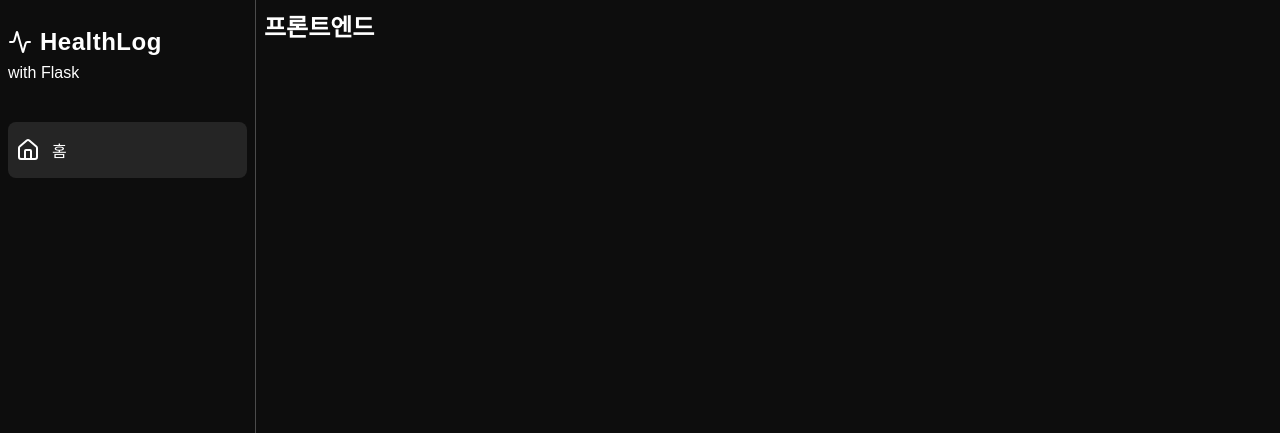
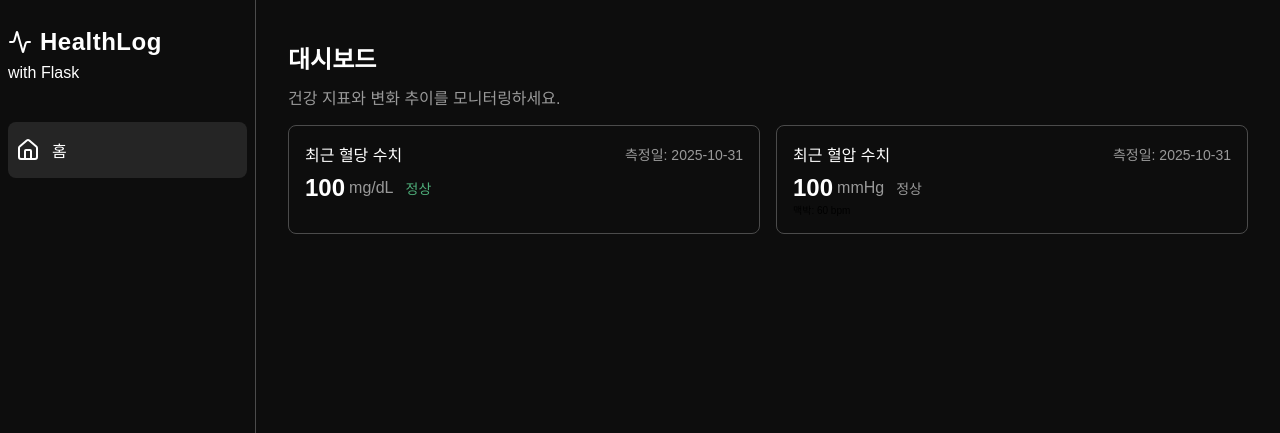
Before and after one commit to hyoni0817/jinja2-health-log, a Flask app: page / in a window 1280 px wide. Shown: the top 433 px of the page. Run offline with Flask 3, Linux system fonts and the light colour scheme; style sheets or scripts are compiled from the project's sources.

Commit message:
Feat: 홈에서 최근 수치 영역 구현 및 최근 혈당 상태를 구별할 글자색 적용

```diff
--- a/app.py
+++ b/app.py
@@ -1,4 +1,9 @@
 from flask import Flask, render_template, request
+
+from utils.blood_sugar.status import (
+    get_blood_sugar_status,
+    get_blood_sugar_status_label,
+)
 
 # Flask 웹 애플리케이션 생성
 app = Flask(__name__)
@@ -12,9 +17,14 @@ def inject_current_path():
 # 루트 경로로 접근했을 때
 @app.route("/")
 def home():
-    position = "프론트엔드"
+    blood_sugar_status = get_blood_sugar_status(100, "BEFORE", "30")
+    blood_sugar_status_label = get_blood_sugar_status_label(blood_sugar_status)
 
-    return render_template("index.html", position=position)
+    return render_template(
+        "index.html",
+        blood_sugar_status=blood_sugar_status,
+        blood_sugar_status_label=blood_sugar_status_label,
+    )
 
 
 if __name__ == "__main__":
--- /dev/null
+++ b/consts/blood_sugar/ranges.py
@@ -0,0 +1,100 @@
+BLOOD_SUGAR_RANGES = {
+    "VALIDATION": {
+        "MIN_VALUE": 0,
+        "MAX_VALUE": 1000,
+    },
+    "BEFORE_MEAL_TIME": {
+        "FASTING": {
+            "LOW": {
+                "MIN": 0,
+                "MAX": 69,
+            },
+            "NORMAL": {
+                "MIN": 70,
+                "MAX": 99,
+            },
+            "BORDERLINE": {
+                "MIN": 100,
+                "MAX": 125,
+            },
+            "HIGH_RISK": {
+                "MIN": 126,
+                "MAX": 1000,
+            },
+        },
+        "PRE_MEAL": {
+            "LOW": {
+                "MIN": 0,
+                "MAX": 69,
+            },
+            "NORMAL": {
+                "MIN": 70,
+                "MAX": 110,
+            },
+            "BORDERLINE": {
+                "MIN": 111,
+                "MAX": 125,
+            },
+            "HIGH_RISK": {
+                "MIN": 126,
+                "MAX": 1000,
+            },
+        },
+    },
+    "AFTER_MEAL_TIME": {
+        "30": {
+            "LOW": {
+                "MIN": 0,
+                "MAX": 69,
+            },
+            "NORMAL": {
+                "MIN": 70,
+                "MAX": 160,
+            },
+            "BORDERLINE": {
+                "MIN": 161,
+                "MAX": 199,
+            },
+            "HIGH_RISK": {
+                "MIN": 200,
+                "MAX": 1000,
+            },
+        },
+        "60": {
+            "LOW": {
+                "MIN": 0,
+                "MAX": 69,
+            },
+            "NORMAL": {
+                "MIN": 70,
+                "MAX": 140,
+            },
+            "BORDERLINE": {
+                "MIN": 141,
+                "MAX": 179,
+            },
+            "HIGH_RISK": {
+                "MIN": 180,
+                "MAX": 1000,
+            },
+        },
+        "120": {
+            "LOW": {
+                "MIN": 0,
+                "MAX": 69,
+            },
+            "NORMAL": {
+                "MIN": 70,
+                "MAX": 140,
+            },
+            "BORDERLINE": {
+                "MIN": 141,
+                "MAX": 179,
+            },
+            "HIGH_RISK": {
+                "MIN": 180,
+                "MAX": 1000,
+            },
+        },
+    },
+}
--- /dev/null
+++ b/consts/blood_sugar/status.py
@@ -0,0 +1,9 @@
+import json
+
+BLOOD_SUGAR_STATUS_STYLES = {
+    "low": "저혈당",
+    "normal": "정상",
+    "borderline": "경계",
+    "high_risk": "고위험",
+    "recheck": "재확인",
+}
--- a/static/scss/global.scss
+++ b/static/scss/global.scss
@@ -77,7 +77,13 @@ body {
   font-family: Arial, Helvetica, sans-serif;
 }
 
-p {
+p,
+h1,
+h2,
+h3,
+h4,
+h5,
+h6 {
   margin: 0;
 }
 
--- /dev/null
+++ b/static/scss/home.scss
@@ -0,0 +1,110 @@
+@import 'global.scss';
+
+.page-container {
+  padding: 3.2rem 2.4rem;
+  width: 100%;
+  max-width: 1280px;
+}
+
+.page-title {
+  font-size: 2.4rem;
+  font-weight: 700;
+  color: var(--text);
+  margin-bottom: 1rem;
+}
+
+.page-description {
+  font-size: 1.6rem;
+  color: var(--text-subtitle);
+  margin-bottom: 1.6rem;
+}
+
+.latest-metrics-section {
+  display: flex;
+  gap: 1.6rem;
+  margin-bottom: 2.4rem;
+}
+
+.card {
+  width: 50%;
+  border-radius: 0.8rem;
+  padding: 1.6rem;
+  border: 1px solid var(--divider);
+
+  &-header {
+    display: flex;
+    justify-content: space-between;
+    align-items: center;
+    margin-bottom: 0.8rem;
+
+    &-title {
+      font-size: 1.6rem;
+      font-weight: 500;
+      color: var(--text);
+    }
+
+    &-date {
+      font-size: 1.4rem;
+      color: var(--text-subtitle);
+    }
+  }
+
+  &-description {
+    display: flex;
+    flex-direction: column;
+
+    &-value-container {
+      display: flex;
+      align-items: center;
+    }
+
+    &-value {
+      display: inline-block;
+      font-size: 2.4rem;
+      font-weight: 700;
+      color: var(--text);
+      margin-right: 0.4rem;
+    }
+
+    &-unit {
+      display: inline-block;
+      font-size: 1.6rem;
+      color: var(--text-subtitle);
+      margin-right: 1.2rem;
+    }
+
+    &-status {
+      display: inline-block;
+      font-size: 1.4rem;
+      color: var(--text-subtitle);
+
+      &-low {
+        color: $orange-400;
+      }
+
+      &-normal {
+        color: $green-400;
+      }
+
+      &-borderline {
+        color: $orange-600;
+      }
+
+      &-high_stage_1 {
+        color: $orange-700;
+      }
+
+      &-high_stage_2 {
+        color: $red-500;
+      }
+
+      &-high_risk {
+        color: $red-500;
+      }
+
+      &-recheck {
+        color: $blue-400;
+      }
+    }
+  }
+}
--- a/templates/index.html
+++ b/templates/index.html
@@ -1,4 +1,51 @@
 {% extends "layout.html" %}
+{% block styles %}
+  <link rel="stylesheet" href="{{ url_for('static', filename='css/home.css') }}" />
+{% endblock %}
+
 {% block content %}
-  <p style="color: var(--text); font-size: 2.4rem; font-weight: 700;">{{ position }}</p>
+  <div class="page-container">
+    <h1 class="page-title">대시보드</h1>
+    <p class="page-description">건강 지표와 변화 추이를 모니터링하세요.</p>
+
+    <section class="latest-metrics-section">
+      <div class="card">
+        <div class="card-header">
+          <h2 class="card-header-title">최근 혈당 수치</h2>
+          <p class="card-header-date">측정일: 2025-10-31</p>
+        </div>
+
+        <div class="card-content">
+          <div class="card-description">
+            <div class="card-description-value-container">
+              <span class="card-description-value">100</span>
+              <span class="card-description-unit">mg/dL</span>
+              <span class="card-description-status card-description-status-{{ blood_sugar_status }}"
+                >{{ blood_sugar_status_label }}</span
+              >
+            </div>
+          </div>
+        </div>
+      </div>
+
+      <div class="card">
+        <div class="card-header">
+          <h2 class="card-header-title">최근 혈압 수치</h2>
+          <p class="card-header-date">측정일: 2025-10-31</p>
+        </div>
+
+        <div class="card-content">
+          <div class="card-description">
+            <div class="card-description-value-container">
+              <span class="card-description-value">100</span>
+              <span class="card-description-unit">mmHg</span>
+              <span class="card-description-status">정상</span>
+            </div>
+
+            <span class="card-description-heart_rate">맥박: 60 bpm</span>
+          </div>
+        </div>
+      </div>
+    </section>
+  </div>
 {% endblock %}
--- a/templates/layout.html
+++ b/templates/layout.html
@@ -6,6 +6,8 @@
     <title>Health Log with Flask</title>
     <link rel="stylesheet" href="{{ url_for('static', filename='css/global.css') }}" />
     <link rel="stylesheet" href="{{ url_for('static', filename='css/layout.css') }}" />
+    {% block styles %}
+    {% endblock %}
   </head>
 
   <body>
--- /dev/null
+++ b/utils/blood_sugar/status.py
@@ -0,0 +1,75 @@
+from consts.blood_sugar.ranges import BLOOD_SUGAR_RANGES
+from consts.blood_sugar.status import BLOOD_SUGAR_STATUS_STYLES
+
+
+# 혈당 상태 라벨 반환
+def get_blood_sugar_status_label(status):
+    return BLOOD_SUGAR_STATUS_STYLES[status]
+
+
+# 혈당 수치에 따른 상태 판정
+def get_blood_sugar_status(value, measurement_timing, post_meal_time):
+    BEFORE_MEAL_TIME = BLOOD_SUGAR_RANGES["BEFORE_MEAL_TIME"]
+    AFTER_MEAL_TIME = BLOOD_SUGAR_RANGES["AFTER_MEAL_TIME"]
+    is_before_measurement_timing = "BEFORE" in measurement_timing
+    is_fasting = measurement_timing == "FASTING"
+
+    if is_before_measurement_timing:
+        # 식전
+        if value <= BEFORE_MEAL_TIME["PRE_MEAL"]["LOW"]["MAX"]:
+            return "low"
+        if (
+            BEFORE_MEAL_TIME["PRE_MEAL"]["NORMAL"]["MIN"] <= value
+            and value <= BEFORE_MEAL_TIME["PRE_MEAL"]["NORMAL"]["MAX"]
+        ):
+            return "normal"
+        if (
+            BEFORE_MEAL_TIME["PRE_MEAL"]["BORDERLINE"]["MIN"] <= value
+            and value <= BEFORE_MEAL_TIME["PRE_MEAL"]["BORDERLINE"]["MAX"]
+        ):
+            return "borderline"
+        if (
+            BEFORE_MEAL_TIME["PRE_MEAL"]["HIGH_RISK"]["MIN"] <= value
+            and value <= BEFORE_MEAL_TIME["PRE_MEAL"]["HIGH_RISK"]["MAX"]
+        ):
+            return "high_risk"
+    elif is_fasting:
+        # 공복
+        if value <= BEFORE_MEAL_TIME["FASTING"]["LOW"]["MAX"]:
+            return "low"
+        if (
+            BEFORE_MEAL_TIME["FASTING"]["NORMAL"]["MIN"] <= value
+            and value <= BEFORE_MEAL_TIME["FASTING"]["NORMAL"]["MAX"]
+        ):
+            return "normal"
+        if (
+            BEFORE_MEAL_TIME["FASTING"]["BORDERLINE"]["MIN"] <= value
+            and value <= BEFORE_MEAL_TIME["FASTING"]["BORDERLINE"]["MAX"]
+        ):
+            return "borderline"
+        if (
+            BEFORE_MEAL_TIME["FASTING"]["HIGH_RISK"]["MIN"] <= value
+            and value <= BEFORE_MEAL_TIME["FASTING"]["HIGH_RISK"]["MAX"]
+        ):
+            return "high_risk"
+    else:
+        # 식후
+        if value <= AFTER_MEAL_TIME[post_meal_time]["LOW"]["MAX"]:
+            return "low"
+        if (
+            AFTER_MEAL_TIME[post_meal_time]["NORMAL"]["MIN"] <= value
+            and value <= AFTER_MEAL_TIME[post_meal_time]["NORMAL"]["MAX"]
+        ):
+            return "normal"
+        if (
+            AFTER_MEAL_TIME[post_meal_time]["BORDERLINE"]["MIN"] <= value
+            and value <= AFTER_MEAL_TIME[post_meal_time]["BORDERLINE"]["MAX"]
+        ):
+            return "borderline"
+        if (
+            AFTER_MEAL_TIME[post_meal_time]["HIGH_RISK"]["MIN"] <= value
+            and value <= AFTER_MEAL_TIME[post_meal_time]["HIGH_RISK"]["MAX"]
+        ):
+            return "high_risk"
+
+    return "recheck"
```
